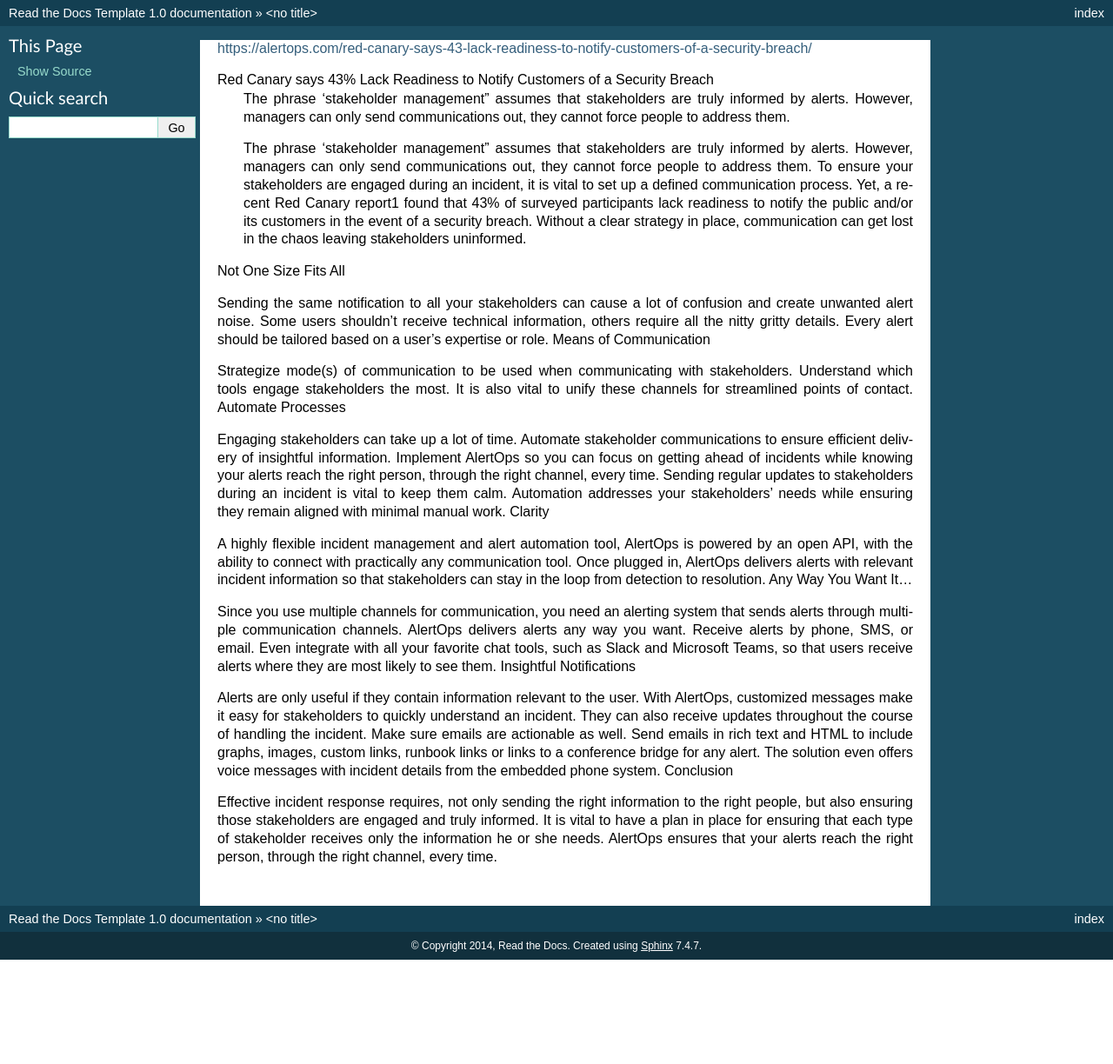
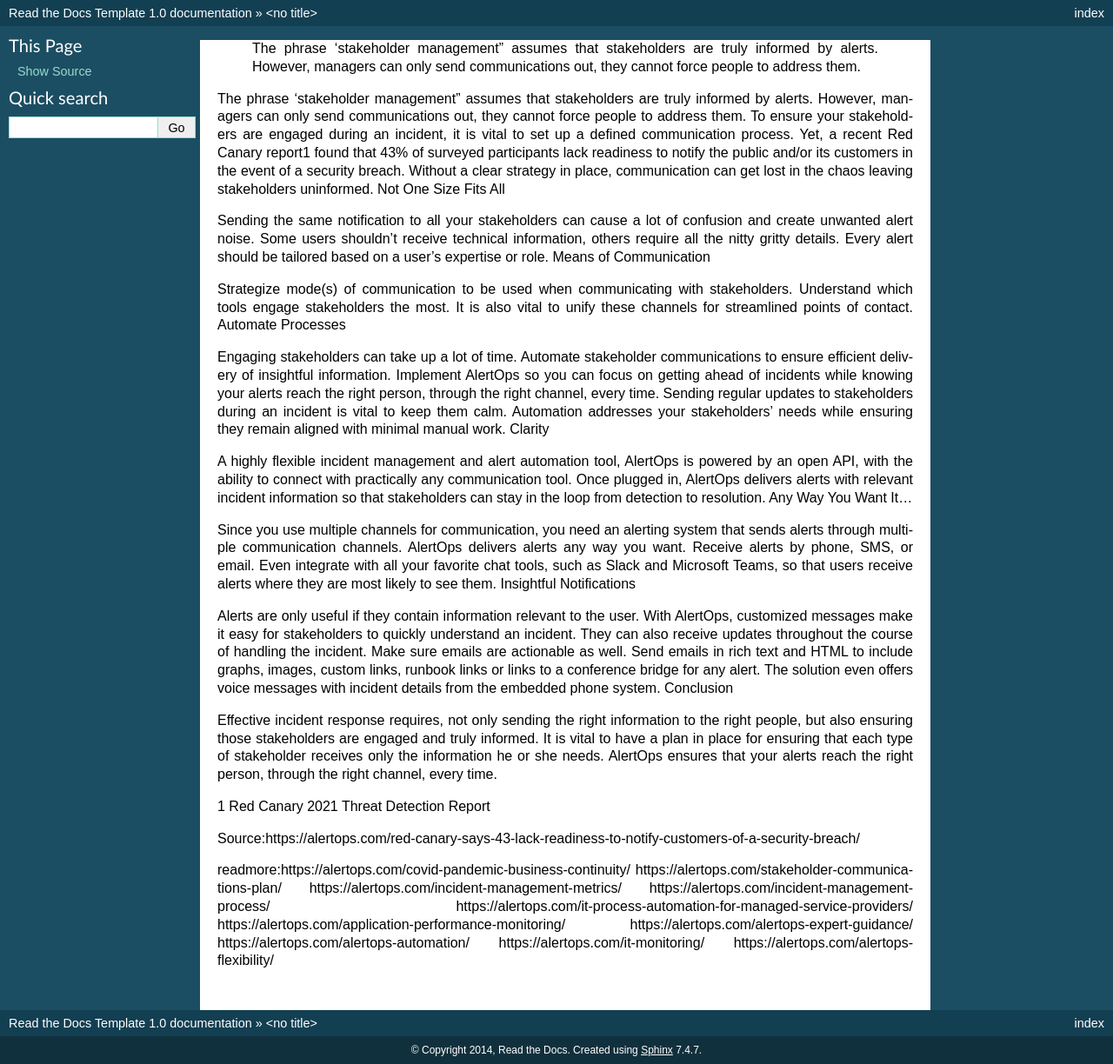
Before and after one commit to alertblogs/Red-Canary-says-43-Lack-Readiness-to-Notify-Customers-of-a-Security-Breach, a Sphinx documentation site: the page built from docs/index.rst, in a window 1280 px wide. Shown: the whole page at 87% size. Built offline with Sphinx 7.4.7, drawn with Linux system fonts in a browser that asks for light colours; before the commit the page ends 1104 px from its top, so only the background shows below that.

Commit message:
Update index.rst

```diff
--- a/docs/index.rst
+++ b/docs/index.rst
@@ -1,9 +1,6 @@
-https://alertops.com/red-canary-says-43-lack-readiness-to-notify-customers-of-a-security-breach/
-
-Red Canary says 43% Lack Readiness to Notify Customers of a Security Breach
  The phrase ‘stakeholder management” assumes that stakeholders are truly informed by alerts. However, managers can only send communications out, they cannot force people to address them.
 
- The phrase ‘stakeholder management” assumes that stakeholders are truly informed by alerts. However, managers can only send communications out, they cannot force people to address them. To ensure your stakeholders are engaged during an incident, it is vital to set up a defined communication process. Yet, a recent Red Canary report1 found that 43% of surveyed participants lack readiness to notify the public and/or its customers in the event of a security breach. Without a clear strategy in place, communication can get lost in the chaos leaving stakeholders uninformed.
+The phrase ‘stakeholder management” assumes that stakeholders are truly informed by alerts. However, managers can only send communications out, they cannot force people to address them. To ensure your stakeholders are engaged during an incident, it is vital to set up a defined communication process. Yet, a recent Red Canary report1 found that 43% of surveyed participants lack readiness to notify the public and/or its customers in the event of a security breach. Without a clear strategy in place, communication can get lost in the chaos leaving stakeholders uninformed.
 Not One Size Fits All
 
 Sending the same notification to all your stakeholders can cause a lot of confusion and create unwanted alert noise. Some users shouldn’t receive technical information, others require all the nitty gritty details. Every alert should be tailored based on a user’s expertise or role.
@@ -25,3 +22,20 @@ Alerts are only useful if they contain information relevant to the user. With Al
 Conclusion
 
 Effective incident response requires, not only sending the right information to the right people, but also ensuring those stakeholders are engaged and truly informed. It is vital to have a plan in place for ensuring that each type of stakeholder receives only the information he or she needs. AlertOps ensures that your alerts reach the right person, through the right channel, every time.
+
+1 Red Canary 2021 Threat Detection Report
+
+
+Source:https://alertops.com/red-canary-says-43-lack-readiness-to-notify-customers-of-a-security-breach/
+
+
+readmore:https://alertops.com/covid-pandemic-business-continuity/
+https://alertops.com/stakeholder-communications-plan/
+https://alertops.com/incident-management-metrics/
+https://alertops.com/incident-management-process/
+https://alertops.com/it-process-automation-for-managed-service-providers/
+https://alertops.com/application-performance-monitoring/
+https://alertops.com/alertops-expert-guidance/
+https://alertops.com/alertops-automation/
+https://alertops.com/it-monitoring/
+https://alertops.com/alertops-flexibility/
```
